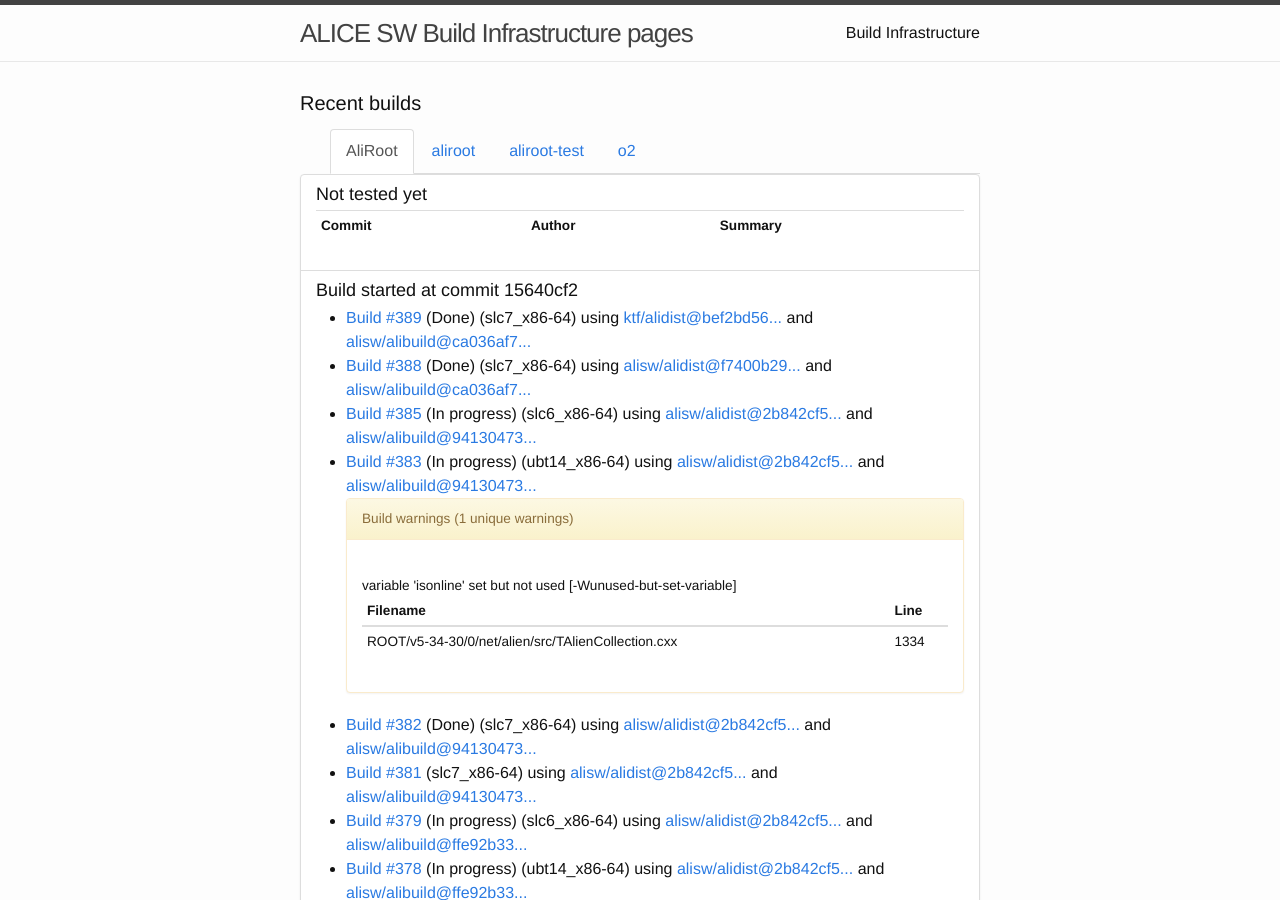
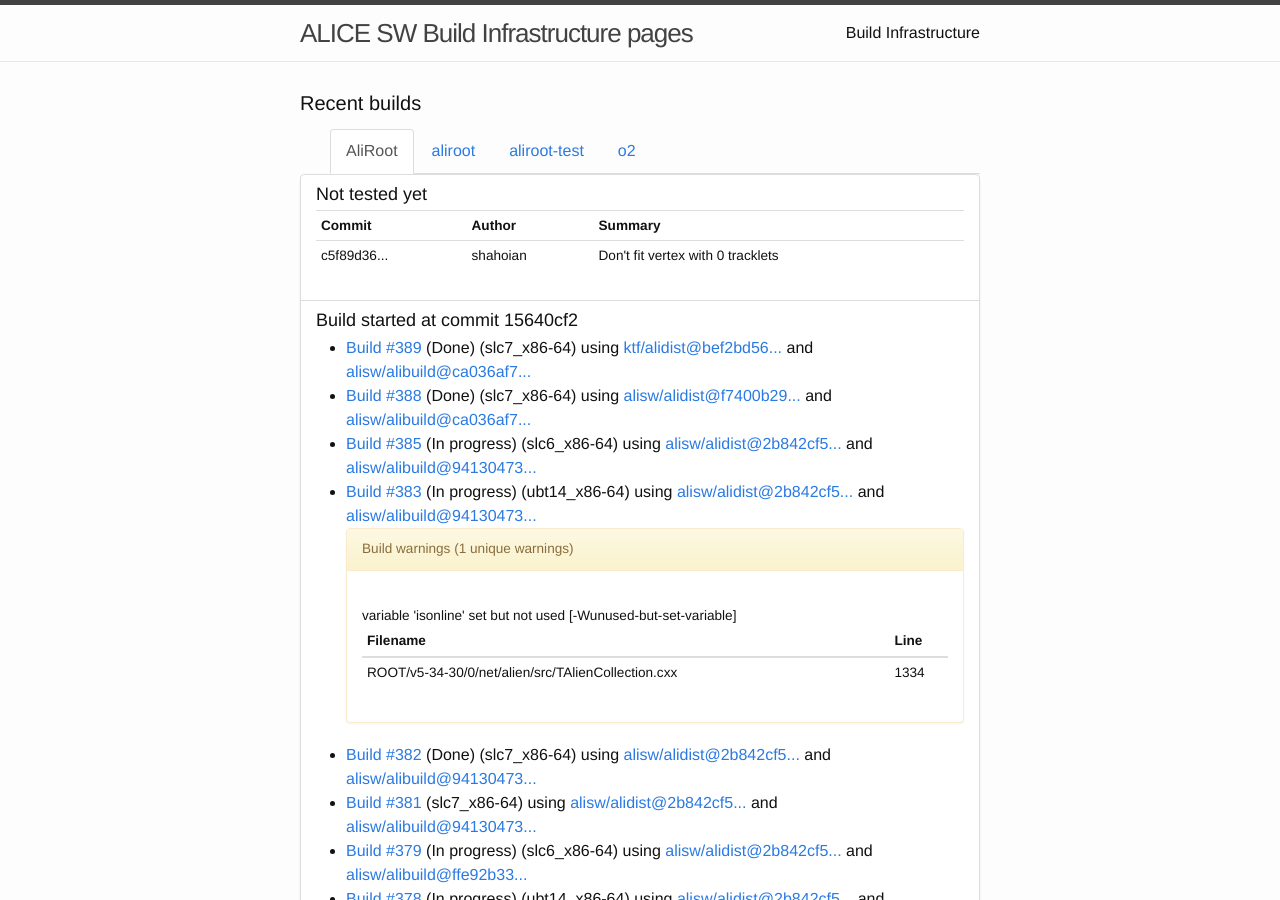
Before and after one commit to alisw/alisw.github.io, a Jekyll site: the page built from index.html, in a window 1280 px wide and 900 px high. Built offline with Jekyll 4.4.1, drawn with Linux system fonts in a browser that asks for light colours; nearby versions of some CDN libraries.

Commit message:
Updated results.

```diff
--- a/_data/commits-aliroot-master.yaml
+++ b/_data/commits-aliroot-master.yaml
@@ -1,3 +1,8 @@
+-
+ commit: "c5f89d36f4c0255cca2ebf07e3655f6b08d0f88c"
+ message: >-
+    Don't fit vertex with 0 tracklets
+ author: !!str shahoian
 -
  commit: "15640cf2a1792f879b08d7ea2bea64b9b7a6ddc3"
  message: >-
```
Also changed, not shown: _data/tools.json.
